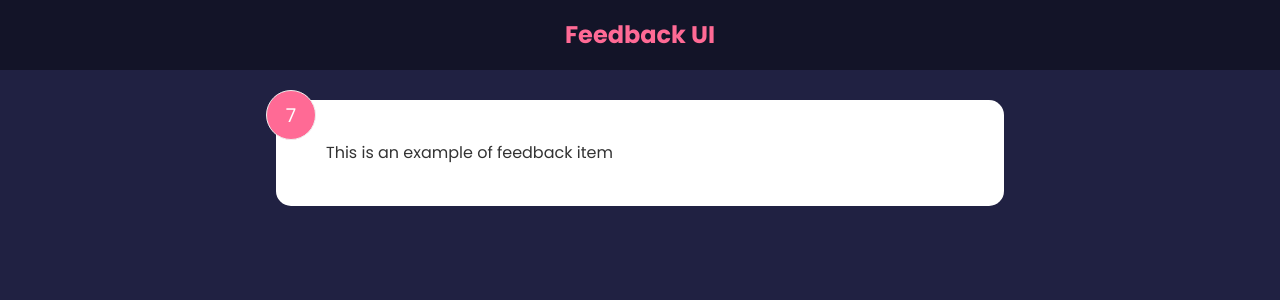
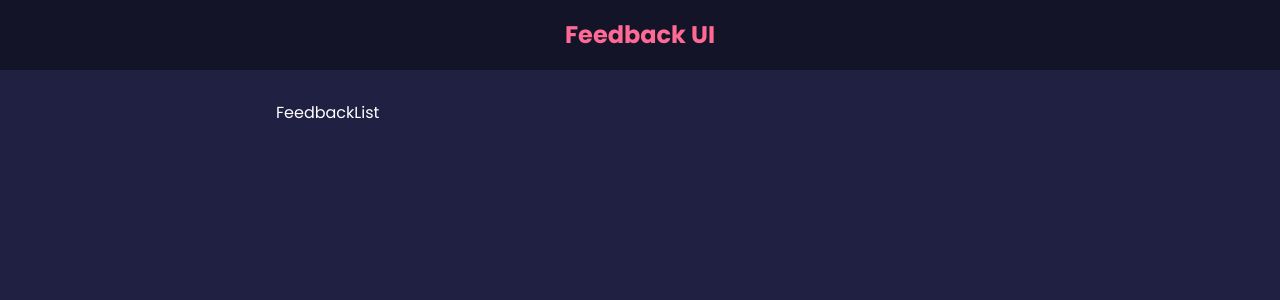
Before and after one commit to timrusin/feedback-app, a React (Create React App) app: page / in a window 1280 px wide. Shown: the top 300 px of the page. Built offline with nearby package versions, Linux system fonts and the light colour scheme.

Commit message:
created some data to pass in to app and set to state then passed it down to feednback list

```diff
--- a/src/App.js
+++ b/src/App.js
@@ -1,13 +1,15 @@
+import { useState } from "react";
 import Header from "./components/Header";
-import FeedbackItem from "./components/FeedbackItem";
+import FeedbackList from "./components/FeedbackList";
+import FeedbackData from "./data/FeedbackData";
 
 function App() {
-
+ const [feedback, setFeedback]=useState (FeedbackData)
   return (
     <>
       <Header />
       <div className="container">
-        <FeedbackItem />
+        <FeedbackList feedback={feedback}/>
       </div>
     </>
   );
--- /dev/null
+++ b/src/components/FeedbackList.js
@@ -0,0 +1,12 @@
+import React from 'react'
+
+const FeedbackList = ( {feedback} ) => {
+    if(!feedback || feedback.length===0) {
+        return <p>no feedback yet</p>
+    }
+  return (
+    <div>FeedbackList</div>
+  )
+}
+
+export default FeedbackList
--- /dev/null
+++ b/src/data/FeedbackData.js
@@ -0,0 +1,19 @@
+const FeedbackData = [
+    {
+        id: 1,
+        rating: 8,
+        text: 'Enim nisi tempor nulla nostrud anim nostrud est nulla enim sint adipisicing culpa. Sit excepteur proident pariatur irure amet non fugiat minim cillum do ullamco pariatur veniam. Qui incididunt non enim mollit aute adipisicing dolore proident est id.'
+    },
+    {
+        id: 2,
+        rating: 6,
+        text: 'Commodo pariatur proident ipsum nisi excepteur commodo sit do ipsum cupidatat minim. Laborum et veniam aliquip proident veniam culpa fugiat. Eiusmod id occaecat incididunt cupidatat laboris nisi. Duis ut ut nisi nisi. Ut cupidatat est elit officia ipsum deserunt elit laboris nulla nostrud et. Duis elit tempor in reprehenderit enim elit id ipsum reprehenderit elit eiusmod incididunt ipsum in. Adipisicing elit culpa qui pariatur ad proident veniam.'
+    },
+    {
+        id: 3,
+        rating: 9,
+        text: 'Ullamco ullamco est ullamco ad dolor duis sunt mollit aute. Incididunt labore occaecat cupidatat nostrud enim elit veniam ea deserunt ullamco consectetur amet et pariatur. Aute quis veniam ex ad id. Consequat laboris proident ipsum fugiat dolore deserunt reprehenderit esse consequat exercitation in consequat. Aliqua et fugiat Lorem id deserunt sint tempor incididunt sit.'
+    },
+]
+
+export default FeedbackData
```
